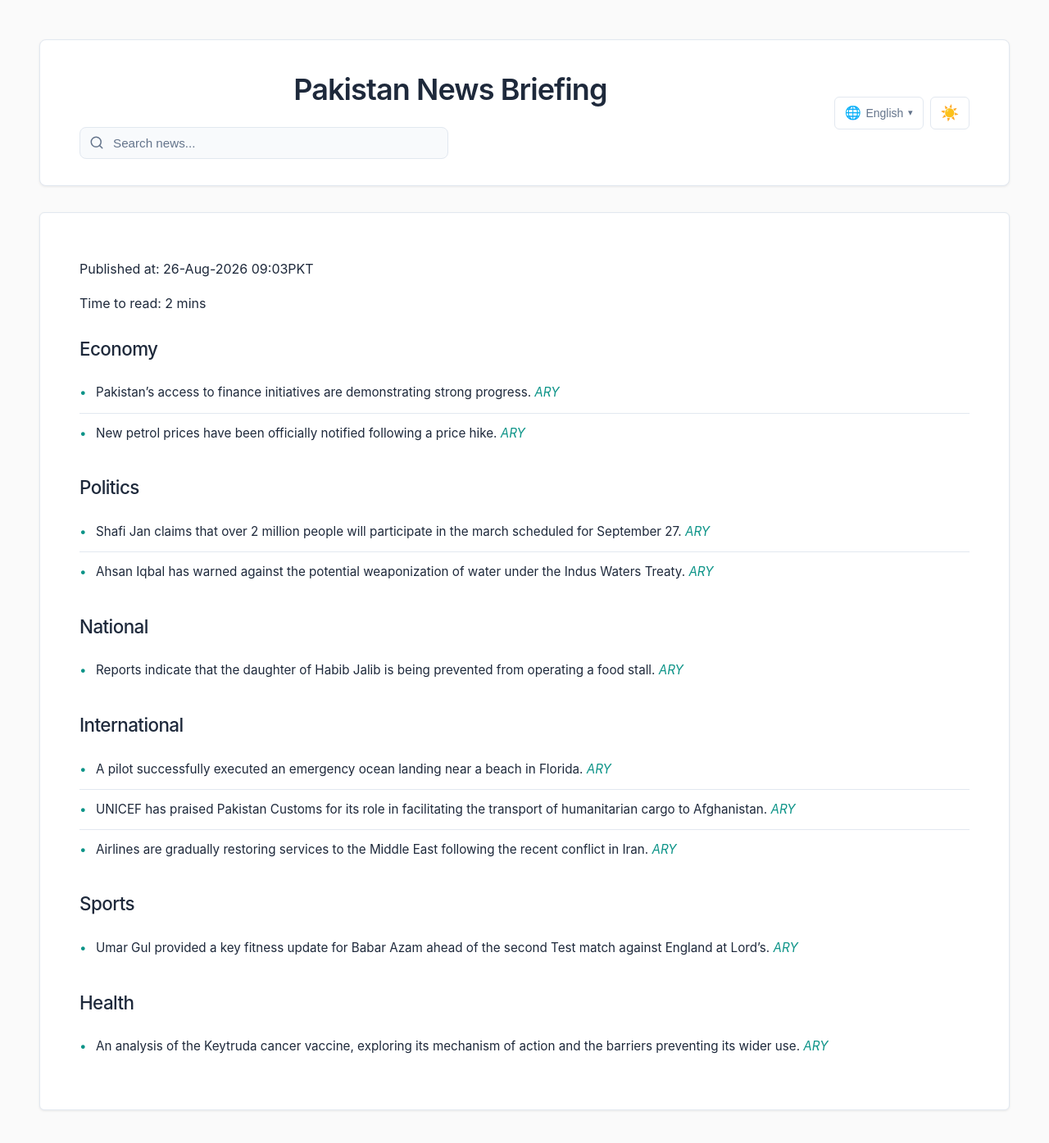
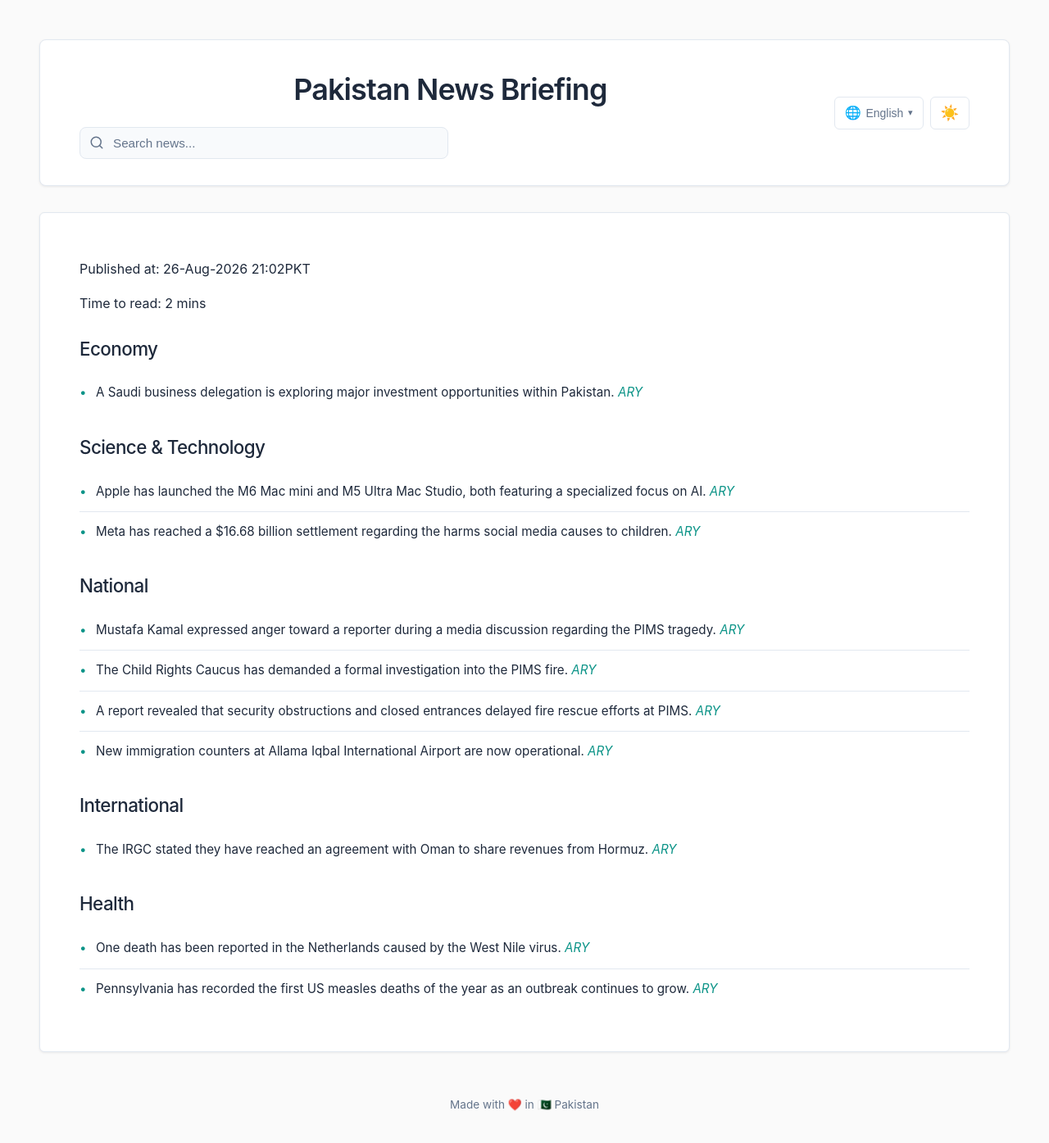
Before and after one commit to zsubzwary/news, a Jekyll site: the page built from en/index.md, in a window 1280 px wide and 1400 px high. Shown: the top 1395 px of the window at 82% size. Built offline with Jekyll 4.4.1, drawn with Linux system fonts in a browser that asks for light colours; some web fonts are replaced; comment, search, counter and statistics services are not loaded.

Commit message:
DateTime; 2026-08-26T16:02:59.428Z

```diff
--- a/en/index.md
+++ b/en/index.md
@@ -4,28 +4,26 @@ title: Pakistan News Briefing
 lang: en
 ---
 
-Published at: 26-Aug-2026 09:03PKT
+Published at: 26-Aug-2026 21:02PKT
 
 Time to read: 2 mins
 
 ### Economy
-- Pakistan’s access to finance initiatives are demonstrating strong progress. *[ARY](https://arynews.tv/pakistans-access-to-finance-initiatives-show-strong-progress)*
-- New petrol prices have been officially notified following a price hike. *[ARY](https://arynews.tv/petrol-price-hiked-new-rates-notified)*
+- A Saudi business delegation is exploring major investment opportunities within Pakistan. *[ARY](https://arynews.tv/saudi-business-delegation-eyes-major-investment-opportunities-in-pakistan)*
 
-### Politics
-- Shafi Jan claims that over 2 million people will participate in the march scheduled for September 27. *[ARY](https://arynews.tv/over-2-million-people-will-join-september-27-march-claims-shafi-jan)*
-- Ahsan Iqbal has warned against the potential weaponization of water under the Indus Waters Treaty. *[ARY](https://arynews.tv/ahsan-iqbal-warns-of-water-weaponization-under-indus-waters-treaty)*
+### Science & Technology
+- Apple has launched the M6 Mac mini and M5 Ultra Mac Studio, both featuring a specialized focus on AI. *[ARY](https://arynews.tv/apple-m6-mac-mini-and-m5-ultra-mac-studio-launch-with-ai-focus)*
+- Meta has reached a $16.68 billion settlement regarding the harms social media causes to children. *[ARY](https://arynews.tv/meta-reaches-16-68-billion-settlement-over-social-media-harms-to-children)*
 
 ### National
-- Reports indicate that the daughter of Habib Jalib is being prevented from operating a food stall. *[ARY](https://arynews.tv/habib-jalibs-daughter-not-even-being-allowed-to-run-a-food-stall)*
+- Mustafa Kamal expressed anger toward a reporter during a media discussion regarding the PIMS tragedy. *[ARY](https://arynews.tv/mustafa-kamal-gets-angry-at-reporter-amid-pims-tragedy-media-talk)*
+- The Child Rights Caucus has demanded a formal investigation into the PIMS fire. *[ARY](https://arynews.tv/child-rights-caucus-demands-pims-fire-probe)*
+- A report revealed that security obstructions and closed entrances delayed fire rescue efforts at PIMS. *[ARY](https://arynews.tv/security-obstructions-and-closed-entrances-delayed-pims-fire-rescue-report-reveals)*
+- New immigration counters at Allama Iqbal International Airport are now operational. *[ARY](https://arynews.tv/allama-iqbal-international-airports-new-immigration-counters-now-operational)*
 
 ### International
-- A pilot successfully executed an emergency ocean landing near a beach in Florida. *[ARY](https://arynews.tv/pilot-executes-emergency-ocean-landing-near-florida-beach)*
-- UNICEF has praised Pakistan Customs for its role in facilitating the transport of humanitarian cargo to Afghanistan. *[ARY](https://arynews.tv/unicef-praises-pakistan-customs-for-facilitating-humanitarian-cargo-to-afghanistan)*
-- Airlines are gradually restoring services to the Middle East following the recent conflict in Iran. *[ARY](https://arynews.tv/airlines-gradually-restore-middle-east-services-after-iran-conflict)*
-
-### Sports
-- Umar Gul provided a key fitness update for Babar Azam ahead of the second Test match against England at Lord's. *[ARY](https://arynews.tv/babar-azam-fit-for-lords-test-umar-gul-provides-key-fitness-update-ahead-of-2nd-test-vs-england)*
+- The IRGC stated they have reached an agreement with Oman to share revenues from Hormuz. *[ARY](https://arynews.tv/irgc-say-agreed-with-oman-to-share-revenues-from-hormuz)*
 
 ### Health
-- An analysis of the Keytruda cancer vaccine, exploring its mechanism of action and the barriers preventing its wider use. *[ARY](https://arynews.tv/keytruda-cancer-vaccine-how-does-it-work-and-what-are-the-barriers-to-wider-use)*
+- One death has been reported in the Netherlands caused by the West Nile virus. *[ARY](https://arynews.tv/west-nile-virus-infection-causes-one-death-in-the-netherlands)*
+- Pennsylvania has recorded the first US measles deaths of the year as an outbreak continues to grow. *[ARY](https://arynews.tv/pennsylvania-reports-first-us-measles-deaths-this-year-as-outbreak-grows)*
```
